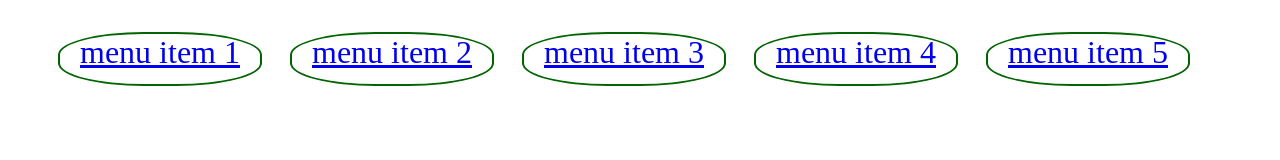
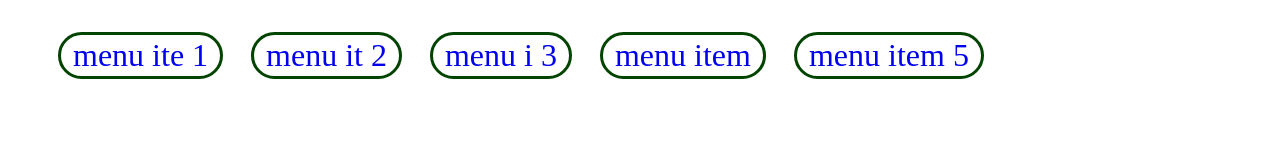
Before and after one commit to Valentine1/McLeod, a plain HTML site: page 01Basic/012LayoutFundamentals/02horizontalMenu/index.html in a window 1280 px wide. Drawn offline with Linux system fonts and the light colour scheme.

Commit message:
Section 13 Layout Fundamentals. Taco Shop

```diff
--- a/01Basic/012LayoutFundamentals/02horizontalMenu/index.html
+++ b/01Basic/012LayoutFundamentals/02horizontalMenu/index.html
@@ -11,10 +11,10 @@
 <body>
 <!--ul>(li>a[href="#"]{menu item $})*5-->
 <ul>
-    <li><a href="#">menu item 1</a></li>
-    <li><a href="#">menu item 2</a></li>
-    <li><a href="#">menu item 3</a></li>
-    <li><a href="#">menu item 4</a></li>
+    <li><a href="#">menu ite 1</a></li>
+    <li><a href="#">menu it 2</a></li>
+    <li><a href="#">menu i 3</a></li>
+    <li><a href="#">menu item</a></li>
     <li><a href="#">menu item 5</a></li>
 </ul>
 </body>
--- a/01Basic/012LayoutFundamentals/02horizontalMenu/main.css
+++ b/01Basic/012LayoutFundamentals/02horizontalMenu/main.css
@@ -8,11 +8,17 @@ ul{
 
 li{
     display: inline-block;
-    width:200px;
-    height: 50px;
-    border: 2px solid darkgreen;
     text-align: center;
-    border-radius: 42%;
     margin: auto 10px;
+}
 
+a{
+    padding: 2px 12px;
+    text-decoration: none;
+    border: 3px solid #004400;
+    border-radius: 45px;
+    display: inline-block;
 }
+a:hover{
+    background-color: lightgreen;
+}
--- /dev/null
+++ b/01Basic/012LayoutFundamentals/03TacoShop/main.css
@@ -0,0 +1,20 @@
+body{
+    width: 80%;
+    max-width: 700px;
+    margin: 0 auto;
+    border: 2px solid green;
+}
+nav{
+    vertical-align: top;
+    border: 2px solid red;
+    display: inline-block;
+    box-sizing: border-box;
+    width: 25%;
+}
+
+main{
+    border: 2px solid red;
+    display: inline-block;
+    box-sizing: border-box;
+    width: 75%;
+}
```
Also changed, not shown: 01Basic/012LayoutFundamentals/03TacoShop/Index.html (added, +26 -0 lines), 1 other file.
